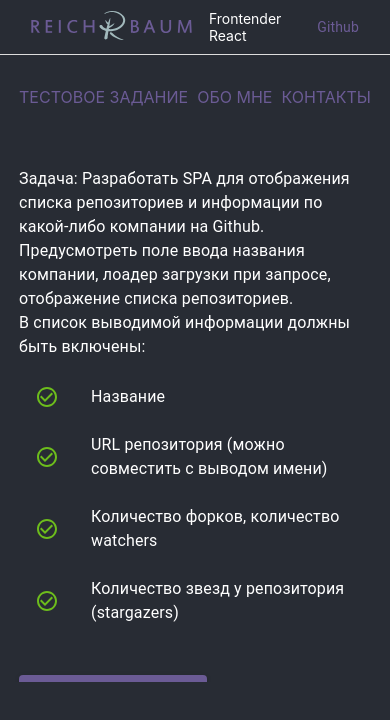
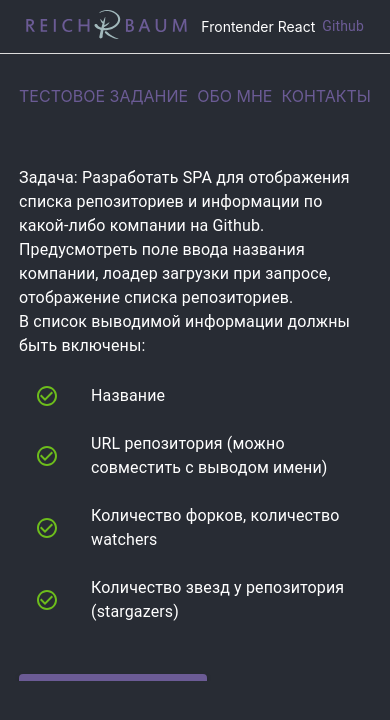
Before and after one commit to Reichbaum/testjob, a React (Create React App) app: page / in a window 390 px wide. Shown: the top 720 px of the page. Built offline with nearby package versions, Linux system fonts and the light colour scheme.

Commit message:
Remove basename url from route to the frontpage

```diff
--- a/src/App.tsx
+++ b/src/App.tsx
@@ -28,10 +28,10 @@ function AppContainer() {
               <Grid item xs={12} sm={9}>
                 <div className='content'>
                   <Switch>
-                    <Route exact path={process.env.PUBLIC_URL + '/'} render={() => <Frontpage />}/>
                     <Route path='/test' render={() => <ReposList />}/>
                     <Route path='/contacts' render={() => <Contacts />}/>
                     <Route path='/aboutme' render={() => <Aboutme />}/>
+                    <Route exact path='/' render={() => <Frontpage />}/>
                   </Switch>
                 </div>
               </Grid>
--- a/src/components/Header/Header.module.css
+++ b/src/components/Header/Header.module.css
@@ -24,8 +24,12 @@
 }
 
 @media (max-width: 576px) {
+    .header {
+        padding: 10px;
+    }
     .logo {
-        width: 200px;
+        width: 150px;
+        margin-right: 5px;
     }
     .title {
         font-size: 14px;
```
